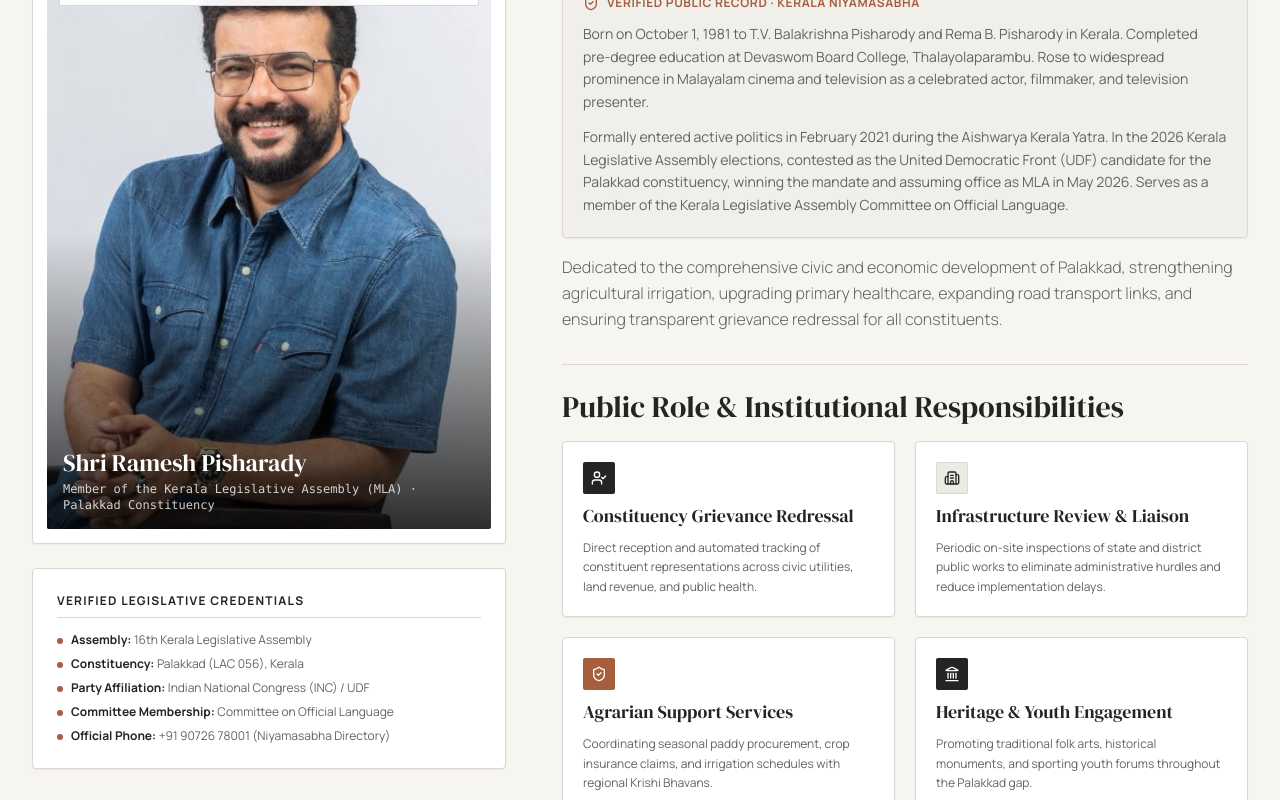
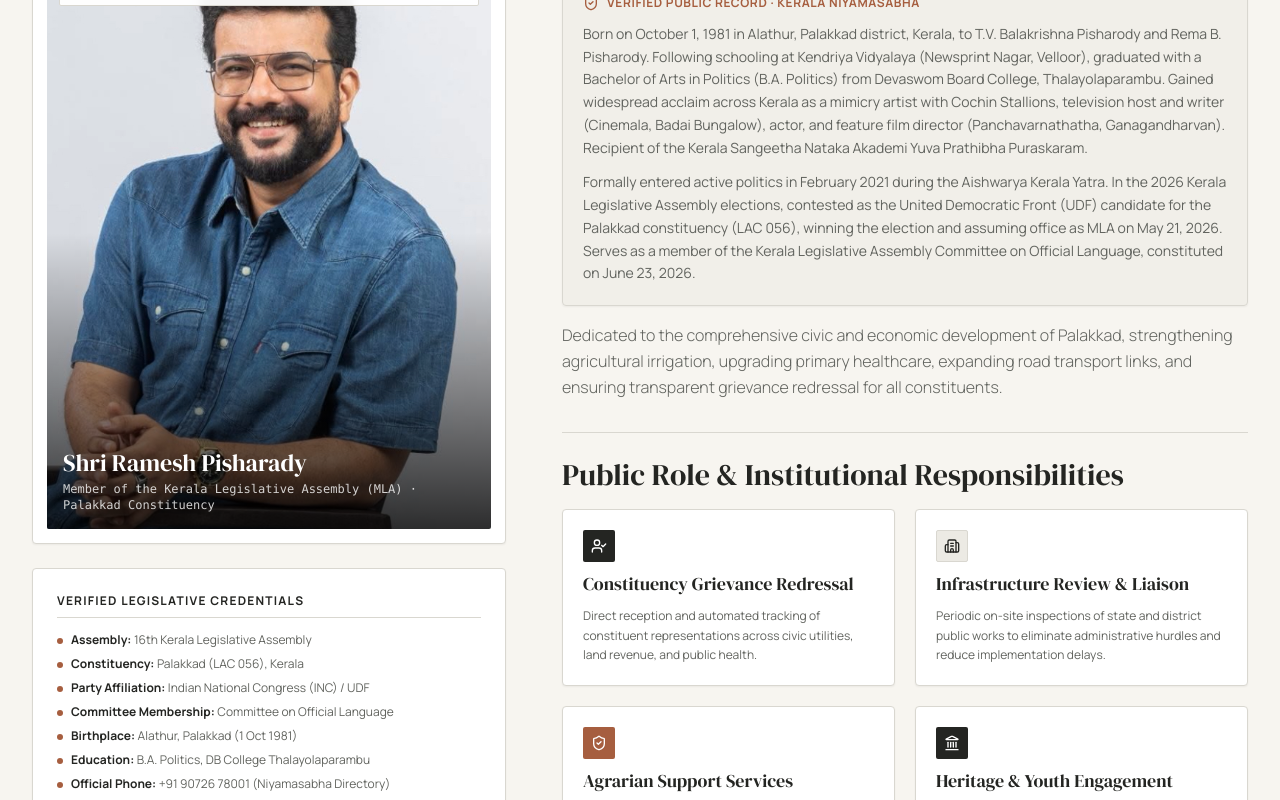
Before and after one commit to hexakodeTech/MLA-Template, a Next.js app: page /about in a window 1280 px wide. Shown: the part 680-1480 px from the top of the page. Built offline with nearby package versions, Linux system fonts and the light colour scheme.

Commit message:
feat: add biographical details like birth place and parents to types, components, and mock data

```diff
--- a/src/app/about/AboutClient.tsx
+++ b/src/app/about/AboutClient.tsx
@@ -127,6 +127,20 @@ export default function AboutPage() {
               <li className="flex items-start gap-2">
                 <span className="w-1.5 h-1.5 rounded-full bg-copper dark:bg-[#D29A78] mt-1.5 shrink-0" />
                 <span>
+                  <strong className="text-charcoal dark:text-[#F4F1E9]">{language === "ml" ? "ജനനം:" : "Birthplace:"}</strong>{" "}
+                  Alathur, Palakkad (1 Oct 1981)
+                </span>
+              </li>
+              <li className="flex items-start gap-2">
+                <span className="w-1.5 h-1.5 rounded-full bg-copper dark:bg-[#D29A78] mt-1.5 shrink-0" />
+                <span>
+                  <strong className="text-charcoal dark:text-[#F4F1E9]">{language === "ml" ? "വിദ്യാഭ്യാസം:" : "Education:"}</strong>{" "}
+                  B.A. Politics, DB College Thalayolaparambu
+                </span>
+              </li>
+              <li className="flex items-start gap-2">
+                <span className="w-1.5 h-1.5 rounded-full bg-copper dark:bg-[#D29A78] mt-1.5 shrink-0" />
+                <span>
                   <strong className="text-charcoal dark:text-[#F4F1E9]">{language === "ml" ? "ഔദ്യോഗിക ഫോൺ:" : "Official Phone:"}</strong>{" "}
                   +91 90726 78001 (Niyamasabha Directory)
                 </span>
@@ -153,13 +167,13 @@ export default function AboutPage() {
               </div>
               <p className="text-xs sm:text-sm text-slate dark:text-[#C6C5BD] leading-relaxed">
                 {language === "ml"
-                  ? "1981 ഒക്ടോബർ 1-ന് ടി.വി. ബാലകൃഷ്ണ പിഷാരടിയുടെയും രമ ബി. പിഷാരടിയുടെയും മകനായി ജനിച്ചു. തലയോലപ്പറമ്പ് ദേവസ്വം ബോർഡ് കോളേജിൽ നിന്നും പ്രീ-ഡിഗ്രി വിദ്യാഭ്യാസം പൂർത്തിയാക്കി. മലയാള ചലച്ചിത്ര-ടെലിവിഷൻ രംഗങ്ങളിൽ നടൻ, സംവിധായകൻ, ടെലിവിഷൻ അവതാരകൻ എന്നീ നിലകളിൽ ജനപ്രീതി നേടി."
-                  : "Born on October 1, 1981 to T.V. Balakrishna Pisharody and Rema B. Pisharody in Kerala. Completed pre-degree education at Devaswom Board College, Thalayolaparambu. Rose to widespread prominence in Malayalam cinema and television as a celebrated actor, filmmaker, and television presenter."}
+                  ? "1981 ഒക്ടോബർ 1-ന് പാലക്കാട് ജില്ലയിലെ ആലത്തൂരിൽ ടി.വി. ബാലകൃഷ്ണ പിഷാരടിയുടെയും രമ ബി. പിഷാരടിയുടെയും മകനായി ജനിച്ചു. കേന്ദ്രീയ വിദ്യാലയത്തിലെ സ്കൂൾ വിദ്യാഭ്യാസത്തിന് ശേഷം തലയോലപ്പറമ്പ് ദേവസ്വം ബോർഡ് കോളേജിൽ നിന്ന് രാഷ്ട്രമീമാംസയിൽ (B.A. Politics) ബിരുദം നേടി. കൊച്ചിൻ സ്റ്റാലിയൻസ് ട്രൂപ്പിലൂടെ മിമിക്രി രംഗത്തും, സിനിമാല, ബഡായി ബംഗ്ലാവ് തുടങ്ങിയ പരിപാടികളിലൂടെ ടെലിവിഷൻ അവതാരകനായും പ്രശസ്തനായി. പഞ്ചവർണ്ണതത്ത, ഗാനഗന്ധർവ്വൻ എന്നീ ചലച്ചിത്രങ്ങൾ സംവിധാനം ചെയ്തു. കേരള സംഗീത നാടക അക്കാദമിയുടെ യുവപ്രതിഭാ പുരസ്കാരം നേടിയിട്ടുണ്ട്."
+                  : "Born on October 1, 1981 in Alathur, Palakkad district, Kerala, to T.V. Balakrishna Pisharody and Rema B. Pisharody. Following schooling at Kendriya Vidyalaya (Newsprint Nagar, Velloor), graduated with a Bachelor of Arts in Politics (B.A. Politics) from Devaswom Board College, Thalayolaparambu. Gained widespread acclaim across Kerala as a mimicry artist with Cochin Stallions, television host and writer (Cinemala, Badai Bungalow), actor, and feature film director (Panchavarnathatha, Ganagandharvan). Recipient of the Kerala Sangeetha Nataka Akademi Yuva Prathibha Puraskaram."}
               </p>
               <p className="text-xs sm:text-sm text-slate dark:text-[#C6C5BD] leading-relaxed">
                 {language === "ml"
-                  ? "2021 ഫെബ്രുവരിയിൽ രമേശ് ചെന്നിത്തല നയിച്ച ഐശ്വര്യ കേരള യാത്രയിലൂടെയാണ് സജീവ രാഷ്ട്രീയത്തിലേക്ക് പ്രവേശിച്ചത്. 2026-ലെ കേരള നിയമസഭാ തിരഞ്ഞെടുപ്പിൽ യു.ഡി.എഫ് സ്ഥാനാർത്ഥിയായി പാലക്കാട് നിയോജകമണ്ഡലത്തിൽ നിന്ന് മത്സരിച്ച് വിജയിച്ച് നിയമസഭാ സാമാജികനായി (എം.എൽ.എ) ചുമതലയേറ്റു. കേരള നിയമസഭയുടെ ഔദ്യോഗിക ഭാഷാ സമിതി അംഗമായി സേവനമനുഷ്ഠിക്കുന്നു."
-                  : "Formally entered active politics in February 2021 during the Aishwarya Kerala Yatra. In the 2026 Kerala Legislative Assembly elections, contested as the United Democratic Front (UDF) candidate for the Palakkad constituency, winning the mandate and assuming office as MLA in May 2026. Serves as a member of the Kerala Legislative Assembly Committee on Official Language."}
+                  ? "2021 ഫെബ്രുവരിയിൽ രമേശ് ചെന്നിത്തല നയിച്ച ഐശ്വര്യ കേരള യാത്രയിലൂടെയാണ് സജീവ രാഷ്ട്രീയത്തിലേക്ക് പ്രവേശിച്ചത്. 2026-ലെ കേരള നിയമസഭാ തിരഞ്ഞെടുപ്പിൽ യു.ഡി.എഫ് സ്ഥാനാർത്ഥിയായി പാലക്കാട് നിയോജകമണ്ഡലത്തിൽ (LAC 056) നിന്ന് വിജയിച്ച് പതിനാറാം കേരള നിയമസഭാംഗമായി 2026 മെയ് 21-ന് സത്യപ്രതിജ്ഞ ചെയ്ത് ചുമതലയേറ്റു. 2026 ജൂൺ 23-ന് രൂപീകരിച്ച കേരള നിയമസഭയുടെ ഔദ്യോഗിക ഭാഷാ സമിതി അംഗമായി സേവനമനുഷ്ഠിക്കുന്നു."
+                  : "Formally entered active politics in February 2021 during the Aishwarya Kerala Yatra. In the 2026 Kerala Legislative Assembly elections, contested as the United Democratic Front (UDF) candidate for the Palakkad constituency (LAC 056), winning the election and assuming office as MLA on May 21, 2026. Serves as a member of the Kerala Legislative Assembly Committee on Official Language, constituted on June 23, 2026."}
               </p>
             </div>
             <p className="text-slate dark:text-[#C6C5BD] text-base leading-relaxed font-light">
--- a/src/components/seo/schema.ts
+++ b/src/components/seo/schema.ts
@@ -23,6 +23,15 @@ export const PERSON_SCHEMA = {
   memberOf: {
     "@type": "Organization",
     name: "Kerala Legislative Assembly",
+  },
+  birthDate: "1981-10-01",
+  birthPlace: {
+    "@type": "Place",
+    name: "Alathur, Palakkad District, Kerala, India",
+  },
+  alumniOf: {
+    "@type": "EducationalOrganization",
+    name: "Devaswom Board College, Thalayolaparambu",
   },
   telephone: "+919072678001",
   sameAs: [
--- a/src/data/mockData.ts
+++ b/src/data/mockData.ts
@@ -47,9 +47,17 @@ export const representativeProfile: RepresentativeProfile = {
     ml: "ഔദ്യോഗിക ഭാഷാ സമിതി, കേരള നിയമസഭ",
   },
   born: "1981-10-01",
+  birthPlace: {
+    en: "Alathur, Palakkad District, Kerala",
+    ml: "ആലത്തൂർ, പാലക്കാട് ജില്ല, കേരളം",
+  },
+  parents: {
+    en: "T. V. Balakrishna Pisharody and Rema B. Pisharody",
+    ml: "ടി. വി. ബാലകൃഷ്ണ പിഷാരടിയും രമ ബി. പിഷാരടിയും",
+  },
   education: {
-    en: "Pre-degree, Devaswom Board College, Thalayolaparambu",
-    ml: "പ്രീ-ഡിഗ്രി, ദേവസ്വം ബോർഡ് കോളേജ്, തലയോലപ്പറമ്പ്",
+    en: "B.A. Politics, Devaswom Board College, Thalayolaparambu (Schooling: Kendriya Vidyalaya)",
+    ml: "ബി.എ പൊളിറ്റിക്സ്, ദേവസ്വം ബോർഡ് കോളേജ്, തലയോലപ്പറമ്പ് (സ്കൂൾ: കേന്ദ്രീയ വിദ്യാലയം)",
   },
   socialMedia: {
     instagram: "https://www.instagram.com/rameshpisharody/",
--- a/src/types/index.ts
+++ b/src/types/index.ts
@@ -104,6 +104,8 @@ export interface RepresentativeProfile {
   partyAffiliation?: LocalizedString;
   committeeMembership?: LocalizedString;
   born?: string;
+  birthPlace?: LocalizedString;
+  parents?: LocalizedString;
   education?: LocalizedString;
   socialMedia?: {
     instagram: string;
```
